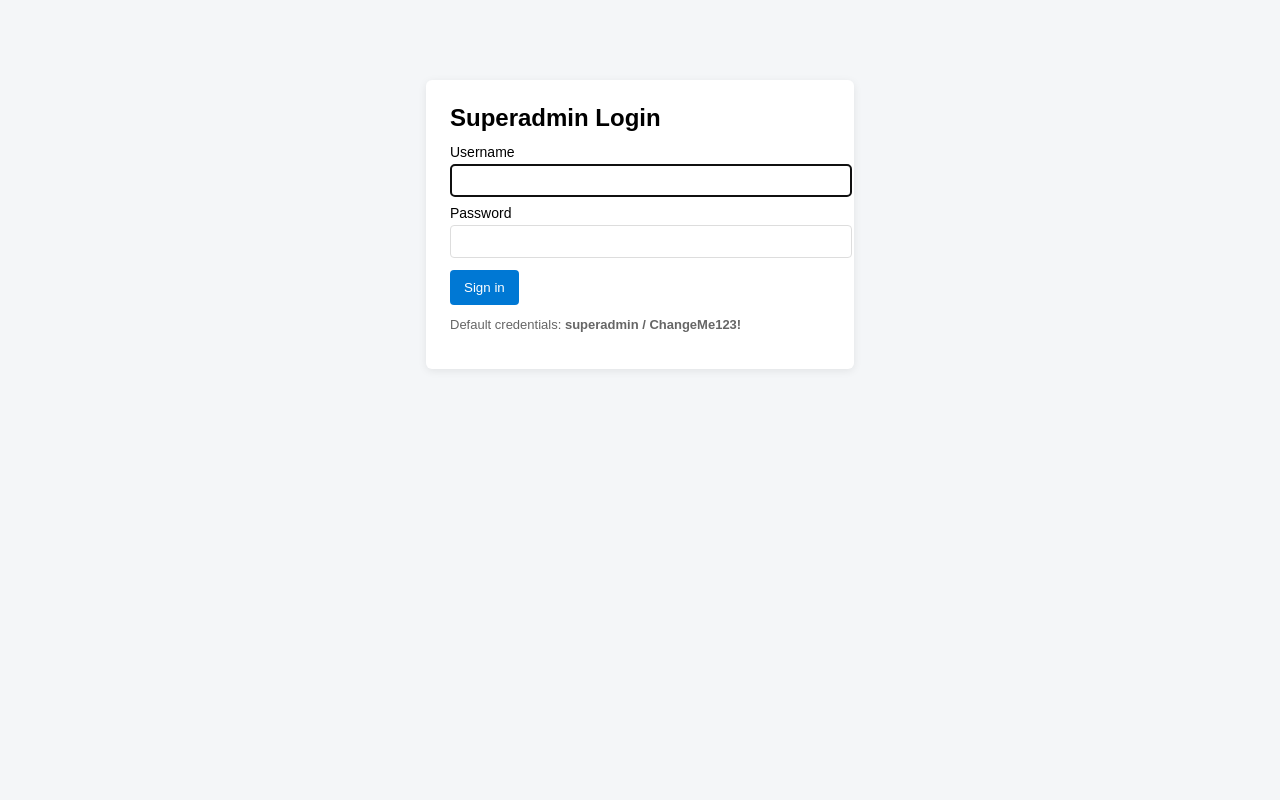
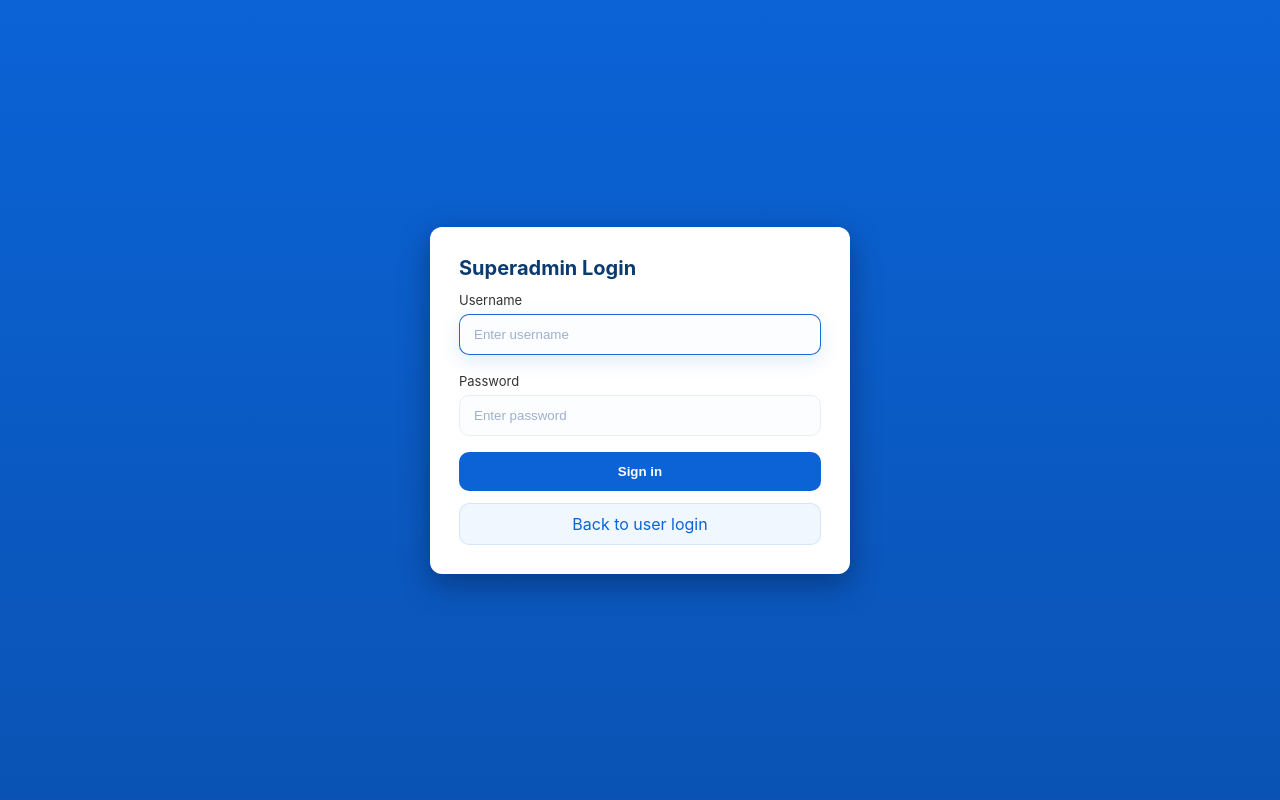
Before and after one commit to kingbenjamin1344/VALIDATION-SECURITY, a PHP site: page /login.php in a window 1280 px wide. Run offline with PHP 8.4, Linux system fonts and the light colour scheme.

Commit message:
super-admin-desire ui

```diff
--- a/superadmin/login.php
+++ b/superadmin/login.php
@@ -28,29 +28,40 @@ if ($_SERVER['REQUEST_METHOD'] === 'POST') {
     <meta name="viewport" content="width=device-width,initial-scale=1">
     <title>Superadmin Login</title>
     <style>
-        body{font-family:Arial,Helvetica,sans-serif;background:#f4f6f8;margin:0}
-        .wrap{max-width:380px;margin:80px auto;padding:24px;background:#fff;border-radius:6px;box-shadow:0 2px 8px rgba(0,0,0,.08)}
-        h2{margin:0 0 12px}
-        label{display:block;margin:8px 0 4px;font-size:14px}
-        input[type=text],input[type=password]{width:100%;padding:8px 10px;border:1px solid #ddd;border-radius:4px}
-        button{margin-top:12px;padding:10px 14px;background:#0078d4;color:#fff;border:none;border-radius:4px;cursor:pointer}
+        :root{--bg:#0b63d6;--card:#ffffff;--muted:#6c757d;--accent:#0056b3}
+        html,body{height:100%;margin:0;font-family:Inter,system-ui,Arial,Helvetica,sans-serif;background:linear-gradient(180deg,var(--bg),#0a53b4);-webkit-font-smoothing:antialiased;overflow:hidden}
+        .overlay{position:fixed;inset:0;display:flex;align-items:center;justify-content:center;padding:40px}
+        .wrap{width:100%;max-width:420px;padding:28px;background:var(--card);border-radius:12px;box-shadow:0 10px 30px rgba(2,6,23,0.35);border:1px solid rgba(255,255,255,0.06);box-sizing:border-box;overflow:hidden}
+        h2{margin:0 0 12px;font-size:20px;color:#0b3b71}
+        label{display:block;margin:8px 0 6px;font-size:13px;color:#333}
+        input[type=text],input[type=password]{width:100%;padding:12px 14px;border:1px solid #e6eef9;border-radius:10px;background:#fbfdff;box-shadow:none;outline:none;transition:box-shadow .12s ease,border-color .12s ease;margin-bottom:10px;box-sizing:border-box}
+        input[type=text]::placeholder,input[type=password]::placeholder{color:#9fb0cd}
+        input[type=text]:focus,input[type=password]:focus{border-color:rgba(11,99,214,0.95);box-shadow:0 6px 20px rgba(11,99,214,0.12)}
+        button{margin-top:6px;padding:12px 14px;background:var(--bg);color:#fff;border:none;border-radius:10px;cursor:pointer;font-weight:600;width:100%;display:inline-block}
+        button:hover{background:var(--accent)}
+        button:focus{outline:none;box-shadow:0 6px 20px rgba(11,99,214,0.16)}
+        .secondary{display:inline-block;margin-top:12px;padding:10px 12px;background:#f1f7ff;color:var(--bg);border-radius:10px;text-align:center;text-decoration:none;border:1px solid rgba(11,99,214,0.12);width:100%;box-sizing:border-box}
+        .secondary:hover{background:#e8f2ff}
         .error{color:#b00020;margin-top:10px}
+        .helper{margin-top:12px;font-size:13px;color:var(--muted)}
     </style>
 </head>
 <body>
-<div class="wrap">
+<div class="overlay">
+    <div class="wrap" role="dialog" aria-labelledby="login-title">
     <h2>Superadmin Login</h2>
     <form method="post" action="">
         <label for="username">Username</label>
-        <input id="username" name="username" type="text" required autofocus>
+        <input id="username" name="username" type="text" required autofocus placeholder="Enter username">
         <label for="password">Password</label>
-        <input id="password" name="password" type="password" required>
+        <input id="password" name="password" type="password" required placeholder="Enter password">
         <button type="submit">Sign in</button>
+        <a href="../logform/login.php" class="secondary" aria-label="Back to user login">Back to user login</a>
         <?php if ($error): ?>
             <div class="error"><?=htmlspecialchars($error)?></div>
         <?php endif; ?>
     </form>
-    <p style="margin-top:12px;font-size:13px;color:#666">Default credentials: <strong>superadmin / ChangeMe123!</strong></p>
+    </div>
 </div>
 </body>
 </html>
```
